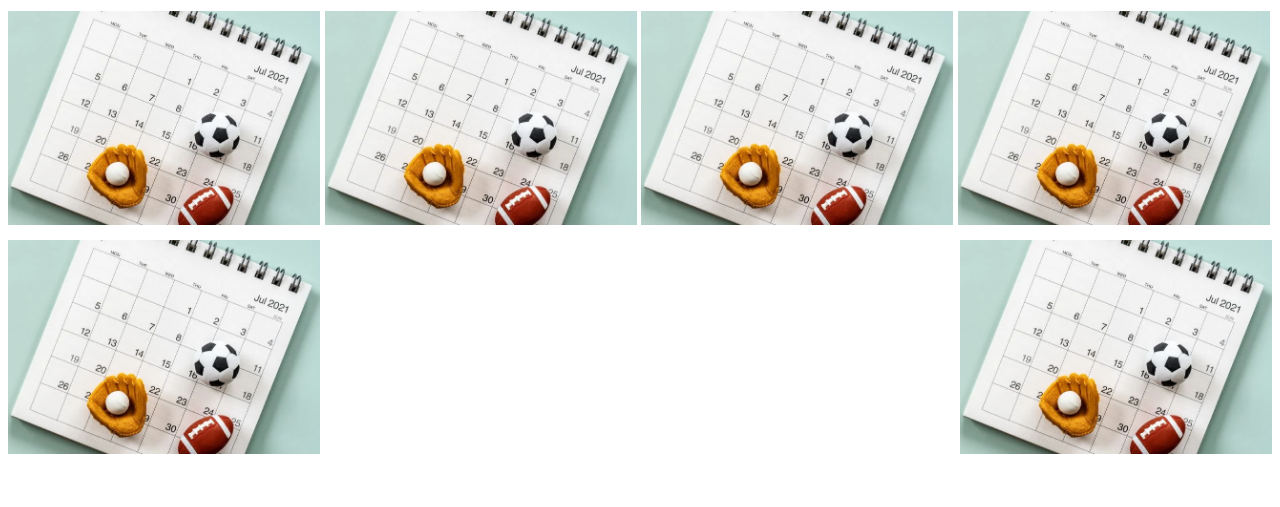
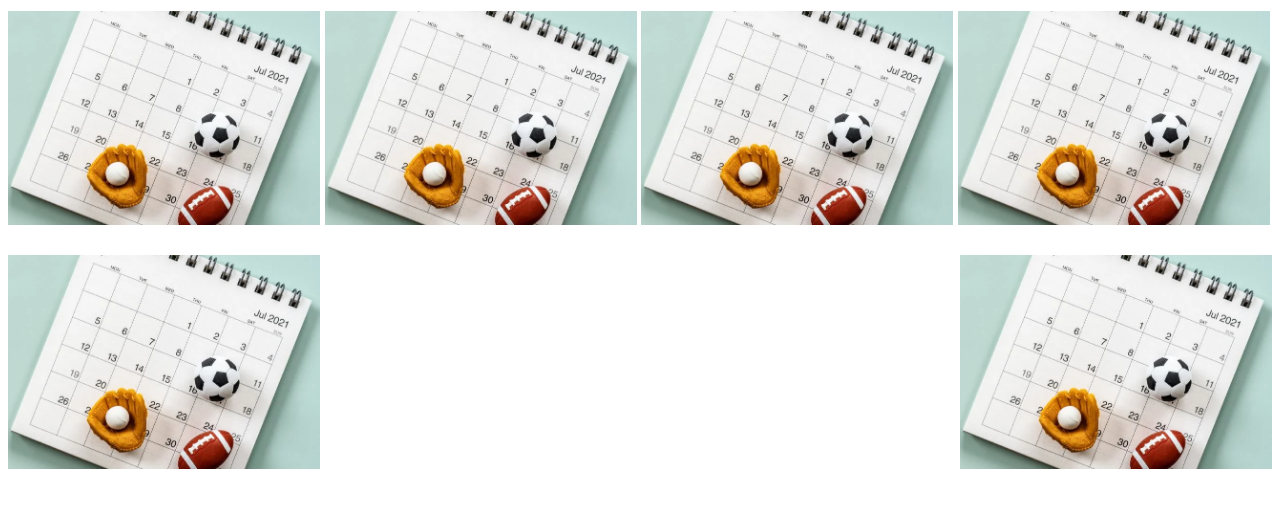
Before and after one commit to Jhamm17/Capstone, a PHP site: page /homepage.php in a window 1280 px wide. Shown: the part 377-884 px from the top of the page. Before the commit the page ends 831 px from the top, so only its background shows below. Run offline with PHP 8.4, Linux system fonts and the light colour scheme; the visitor is signed in with stand-in values (Sample User, id 1); data comes from the database, SQL or seed files in the repository; data that the repository does not hold is empty.

Commit message:
testing margins

```diff
--- a/css/styles.css
+++ b/css/styles.css
@@ -108,7 +108,7 @@
 
   .box {
     width: calc(25.33% - 8px);
-    margin-bottom: 15px;
+    margin-bottom: 30px;
     padding: 0; /* remove padding */
   }
 
```
